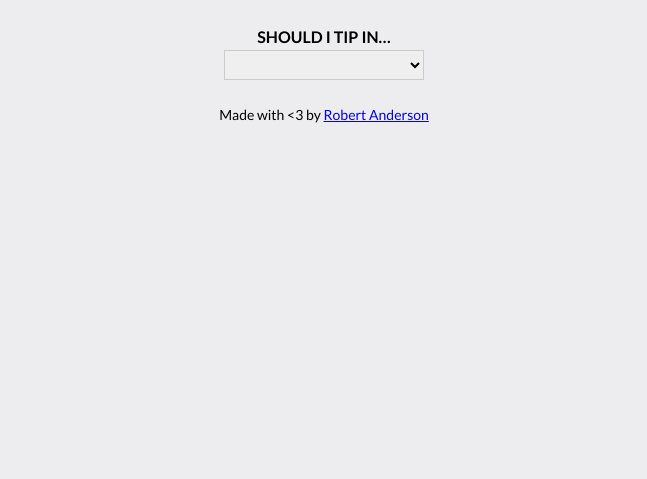
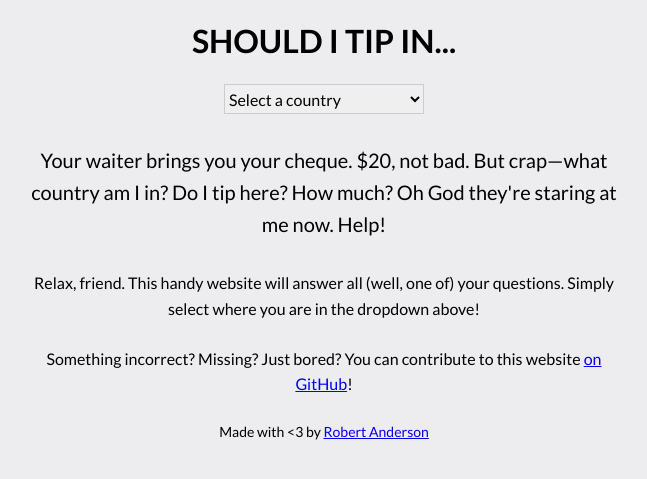
Before and after one commit to noisysocks/shoulditip.in, a Jekyll site: the page built from index.html, in a window 1280 px wide. Shown: the top 479 px of the page, without its empty margins (316-963 px from the left). Built offline with Jekyll 4.4.1, drawn with Linux system fonts in a browser that asks for light colours.

Commit message:
home page

```diff
--- a/_config.yml
+++ b/_config.yml
@@ -1,8 +1,8 @@
 title: Should I Tip In
 description: >
-  Your waiter brings you your cheque. $20! Not too shabby. But crap. What
-  country am I in? Do I tip here? How much!? Oh God they're staring at me now.
-  Help!! Should I Tip In [Country]?!
+  Your waiter brings you your cheque. $20, not bad. But crap—what country am I
+  in? Do I tip here? How much? Oh God they're staring at me now. Help! Should
+  I Tip In [Country]?
 
 markdown: kramdown
 collections:
--- a/_includes/picker.html
+++ b/_includes/picker.html
@@ -1,8 +1,10 @@
 <p class="picker">
-  <b>Should I Tip In…</b><br>
+  {% if include.label %}
+    <b>Should I Tip In…</b><br>
+  {% endif %}
 
   <select onchange="window.location = this.value;">
-    <option value=""></option>
+    <option value="">Select a country</option>
     {% for country in site.countries %}
       <option value="{{ country.url }}"
               {% if page.url == country.url %}selected{% endif %}>
--- a/_layouts/country.html
+++ b/_layouts/country.html
@@ -65,4 +65,4 @@ layout: default
   </a>
 </p>
 
-{% include picker.html %}
+{% include picker.html label=true %}
--- a/css/style.css
+++ b/css/style.css
@@ -17,6 +17,10 @@ h1, h2, h3, h4, h5, h6 {
 p {
   line-height: 1.6em;
   margin: 1.5em 0;
+}
+
+.intro {
+  font-size: 20px;
 }
 
 .flag {
--- a/index.html
+++ b/index.html
@@ -2,4 +2,22 @@
 layout: default
 ---
 
-{% include picker.html %}
+<h1>Should I Tip In...</h1>
+
+{% include picker.html label=false %}
+
+<p class="intro">
+  Your waiter brings you your cheque. $20, not bad. But crap—what
+  country am I in? Do I tip here? How much? Oh God they're staring at me now.
+  Help!
+</p>
+
+<p>
+  Relax, friend. This handy website will answer all (well, one of) your
+  questions. Simply select where you are in the dropdown above!
+</p>
+
+<p>
+  Something incorrect? Missing? Just bored? You can contribute to this website
+  <a href="https://github.com/noisysocks/shoulditip.in">on GitHub</a>!
+</p>
```
